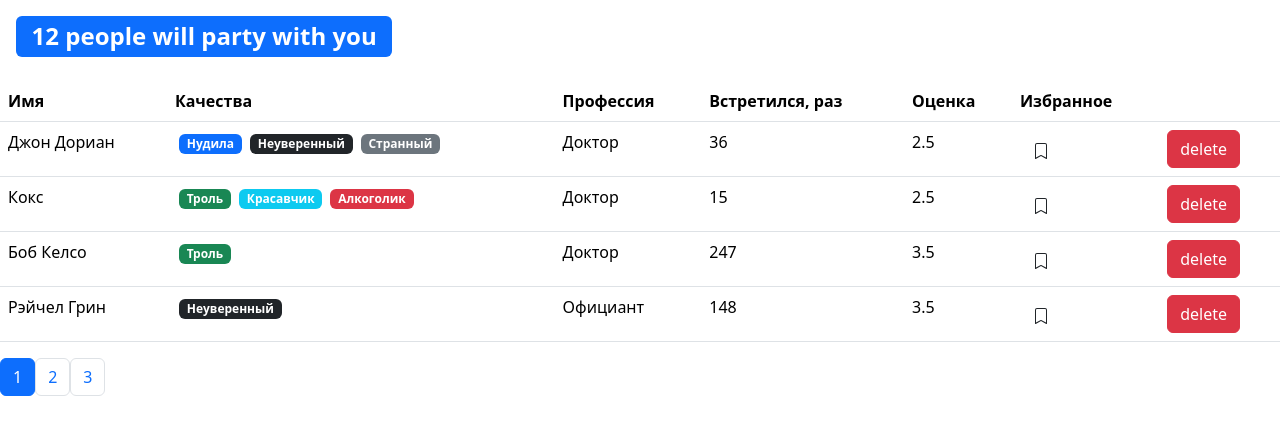
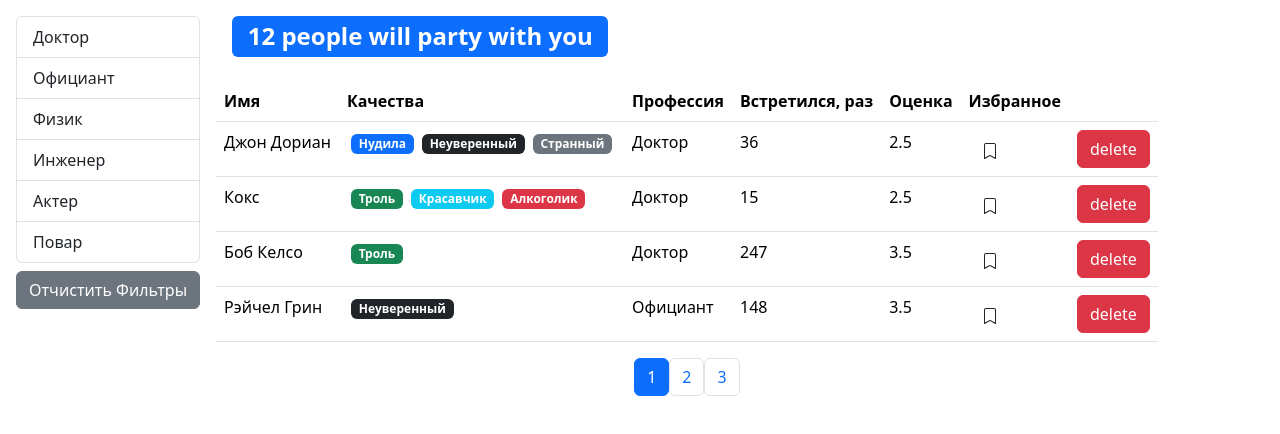
Before and after one commit to AlexCapon/Course-project, a React (Create React App) app: page / in a window 1280 px wide. Shown: the top 434 px of the page. Built offline with nearby package versions, Linux system fonts and the light colour scheme.

Commit message:
Filtering and code refactoring 1. Added filtering by profession feature. 2. Code refactored to stay in logical way.

```diff
--- a/src/App.jsx
+++ b/src/App.jsx
@@ -1,18 +1,23 @@
-/* eslint-disable react/jsx-no-bind */
-/* eslint-disable no-param-reassign */
+/* eslint-disable react/jsx-no-useless-fragment */
 /* eslint-disable no-underscore-dangle */
-import React, { useState } from 'react';
+import React, { useState, useEffect } from 'react';
 import api from './api';
 
 import Users from './components/users';
 import SearchStatus from './components/searchStatus';
-// import User from "./components/user";
 
 export default function App() {
-  const [users, setUser] = useState(api.users.fetchAll());
+  const [users, setUsers] = useState(api.users.fetchAll());
+  useEffect(() => {
+    users.then((data) => setUsers(data));
+  }, []);
   // Обрабатываем удаление
   function handleDelete(userId) {
-    setUser((prevState) => prevState.filter((user) => user._id !== userId));
+    setUsers((prevState) => {
+      const usersAD = prevState.filter((user) => user._id !== userId);
+      console.log('usersAD', usersAD);
+      return usersAD;
+    });
   }
   // Обрабатываем букмарк
   function handleBookmark(userId) {
@@ -22,13 +27,12 @@ export default function App() {
       }
       return user;
     });
-    setUser(updatedUsers);
+    setUsers(updatedUsers);
   }
 
   if (users.length === 0) return <SearchStatus number={users.length} />;
   return (
     <>
-      <SearchStatus number={users.length} />
       <Users onDelete={handleDelete} onBookmark={handleBookmark} users={users} />
     </>
   );
--- /dev/null
+++ b/src/api/fake.api/professions.api.js
@@ -0,0 +1,25 @@
+export const professionsObject = {
+  doctor: { _id: '67rdca3eeb7f6fgeed471818', name: 'Доктор' },
+  waiter: { _id: '67rdca3eeb7f6fgeed471820', name: 'Официант' },
+  physics: { _id: '67rdca3eeb7f6fgeed471814', name: 'Физик' },
+  engineer: { _id: '67rdca3eeb7f6fgeed471822', name: 'Инженер' },
+  actor: { _id: '67rdca3eeb7f6fgeed471824', name: 'Актер' },
+  cook: { _id: '67rdca3eeb7f6fgeed471829', name: 'Повар' },
+};
+export const professions = [
+  { _id: '67rdca3eeb7f6fgeed471818', name: 'Доктор' },
+  { _id: '67rdca3eeb7f6fgeed471820', name: 'Официант' },
+  { _id: '67rdca3eeb7f6fgeed471814', name: 'Физик' },
+  { _id: '67rdca3eeb7f6fgeed471822', name: 'Инженер' },
+  { _id: '67rdca3eeb7f6fgeed471824', name: 'Актер' },
+  { _id: '67rdca3eeb7f6fgeed471829', name: 'Повар' },
+];
+const fetchAll = () => new Promise((resolve) => {
+  window.setTimeout(() => {
+    resolve(professions);
+  }, 2000);
+});
+
+export default {
+  fetchAll,
+};
--- a/src/api/fake.api/user.api.js
+++ b/src/api/fake.api/user.api.js
@@ -1,20 +1,36 @@
-/* eslint-disable import/prefer-default-export */
-const professions = {
-  doctor: { _id: '67rdca3eeb7f6fgeed471818', name: 'Доктор' },
-  waiter: { _id: '67rdca3eeb7f6fgeed471820', name: 'Официант' },
-  physics: { _id: '67rdca3eeb7f6fgeed471814', name: 'Физик' },
-  engineer: { _id: '67rdca3eeb7f6fgeed471822', name: 'Инженер' },
-  actor: { _id: '67rdca3eeb7f6fgeed471824', name: 'Актер' },
-  cook: { _id: '67rdca3eeb7f6fgeed471829', name: 'Повар' },
-};
+import { professionsObject as professions } from './professions.api';
+
 const qualities = {
-  tedious: { _id: '67rdca3eeb7f6fgeed471198', name: 'Нудила', color: 'primary' },
-  strange: { _id: '67rdca3eeb7f6fgeed471100', name: 'Странный', color: 'secondary' },
-  buller: { _id: '67rdca3eeb7f6fgeed4711012', name: 'Троль', color: 'success' },
-  alcoholic: { _id: '67rdca3eeb7f6fgeed471101', name: 'Алкоголик', color: 'danger' },
-  handsome: { _id: '67rdca3eeb7f6fgeed471102', name: 'Красавчик', color: 'info' },
-  uncertain: { _id: '67rdca3eeb7f6fgeed471103', name: 'Неуверенный', color: 'dark' },
-
+  tedious: {
+    _id: '67rdca3eeb7f6fgeed471198',
+    name: 'Нудила',
+    color: 'primary',
+  },
+  strange: {
+    _id: '67rdca3eeb7f6fgeed471100',
+    name: 'Странный',
+    color: 'secondary',
+  },
+  buller: {
+    _id: '67rdca3eeb7f6fgeed4711012',
+    name: 'Троль',
+    color: 'success',
+  },
+  alcoholic: {
+    _id: '67rdca3eeb7f6fgeed471101',
+    name: 'Алкоголик',
+    color: 'danger',
+  },
+  handsome: {
+    _id: '67rdca3eeb7f6fgeed471102',
+    name: 'Красавчик',
+    color: 'info',
+  },
+  uncertain: {
+    _id: '67rdca3eeb7f6fgeed471103',
+    name: 'Неуверенный',
+    color: 'dark',
+  },
 };
 
 const users = [
@@ -127,6 +143,13 @@ const users = [
     bookmark: false,
   },
 ];
-export function fetchAll() {
-  return users;
-}
+
+const fetchAll = () => new Promise((resolve) => {
+  window.setTimeout(() => {
+    resolve(users);
+  }, 2000);
+});
+
+export default {
+  fetchAll,
+};
--- a/src/api/index.js
+++ b/src/api/index.js
@@ -1,6 +1,8 @@
-import * as users from './fake.api/user.api';
+import users from './fake.api/user.api';
+import { professions } from './fake.api/professions.api';
 
 const API = {
   users,
+  professions,
 };
 export default API;
--- a/src/components/bookmark.jsx
+++ b/src/components/bookmark.jsx
@@ -1,4 +1,3 @@
-/* eslint-disable no-underscore-dangle */
 import React from 'react';
 import PropTypes from 'prop-types';
 
--- /dev/null
+++ b/src/components/groupList.jsx
@@ -0,0 +1,48 @@
+/* eslint-disable react/forbid-prop-types */
+/* eslint-disable jsx-a11y/no-noninteractive-element-to-interactive-role */
+/* eslint-disable jsx-a11y/no-noninteractive-element-interactions */
+/* eslint-disable jsx-a11y/click-events-have-key-events */
+/* eslint-disable no-console */
+/* eslint-disable no-underscore-dangle */
+import React from 'react';
+import PropTypes from 'prop-types';
+
+function GroupList({
+  items,
+  valueProperty,
+  contentProperty,
+  onItemSelect,
+  selectedItem,
+}) {
+  return (
+    // <select name="Загрузка...">
+    // eslint-disable-next-line max-len
+    //   {Object.values(items).map((item) => <option values={item[contentProperty]} className="list-group-item" onClick={() => { console.log('you clicked on', item); }} key={`${item[valueProperty]}`}>{item[contentProperty]}</option>)}
+    // </select>
+    <ul className="list-group">
+      {Object.values(items).map((item) => (
+        <li
+          className={`list-group-item${item === selectedItem ? ' active' : ''}`}
+          role="button"
+          onClick={() => onItemSelect(item)}
+          key={item[valueProperty]}
+        >
+          {item[contentProperty]}
+        </li>
+      ))}
+    </ul>
+  );
+}
+GroupList.defaultProps = {
+  valueProperty: '_id',
+  contentProperty: 'name',
+};
+GroupList.propTypes = {
+  items: PropTypes.oneOfType([PropTypes.array, PropTypes.object]).isRequired,
+  valueProperty: PropTypes.string,
+  contentProperty: PropTypes.string,
+  onItemSelect: PropTypes.func.isRequired,
+  selectedItem: PropTypes.object.isRequired,
+};
+
+export default GroupList;
--- a/src/components/pagination.jsx
+++ b/src/components/pagination.jsx
@@ -1,16 +1,16 @@
-/* eslint-disable jsx-a11y/anchor-is-valid */
-/* eslint-disable jsx-a11y/click-events-have-key-events */
-/* eslint-disable jsx-a11y/no-static-element-interactions */
-/* eslint-disable react/prop-types */
-/* eslint-disable no-unused-vars */
 import React from 'react';
 import _ from 'lodash';
+import PropTypes from 'prop-types';
 
 export default function Pagination({
-  itemCount, pageSize, onPageChange, currentPage,
+  itemCount,
+  pageSize,
+  onPageChange,
+  currentPage,
 }) {
   const numberOfPages = [];
-  for (let i = 0; i < itemCount; i += pageSize) numberOfPages.push(numberOfPages.length + 1);
+  for (let i = 0; i < itemCount; i += pageSize) { numberOfPages.push(numberOfPages.length + 1); }
+  // Исправить баг с удалением пользователей на последней странице.Вписать в условие возврат на 1-ю.
   if (numberOfPages.length <= 1) return null;
   return (
     <nav>
@@ -19,7 +19,14 @@ export default function Pagination({
           const classOfPage = page === currentPage ? ' active' : '';
           return (
             <li className={`page-page${classOfPage}`} key={`page_${page}`}>
-              <a className="page-link btn" onClick={() => onPageChange(page)}>{page}</a>
+              <button
+                className="page-link btn"
+                type="button"
+                onClick={() => onPageChange(page)}
+                tabIndex={0}
+              >
+                {page}
+              </button>
             </li>
           );
         })}
@@ -27,3 +34,9 @@ export default function Pagination({
     </nav>
   );
 }
+Pagination.propTypes = {
+  itemCount: PropTypes.number.isRequired,
+  pageSize: PropTypes.number.isRequired,
+  currentPage: PropTypes.number.isRequired,
+  onPageChange: PropTypes.func.isRequired,
+};
--- a/src/components/user.jsx
+++ b/src/components/user.jsx
@@ -1,5 +1,4 @@
 /* eslint-disable react/jsx-props-no-spreading */
-/* eslint-disable no-underscore-dangle */
 import React from 'react';
 // Компоненты
 import Qualities from './qualities';
@@ -9,6 +8,7 @@ export default function User(user) {
   const {
     _id, name, profession, completedMeetings, rate, onDelete,
   } = user;
+  // console.log('user', user);
   return (
     <tr id={_id} key={`${_id}2`}>
       <td>{name}</td>
--- a/src/components/users.jsx
+++ b/src/components/users.jsx
@@ -1,28 +1,80 @@
-/* eslint-disable react/jsx-no-bind */
-/* eslint-disable react/jsx-props-no-spreading */
+/* eslint-disable jsx-a11y/no-noninteractive-element-to-interactive-role */
 /* eslint-disable no-underscore-dangle */
-/* eslint-disable jsx-a11y/control-has-associated-label */
-import React, { useState } from 'react';
+
+import React, { useState, useEffect } from 'react';
 import PropTypes from 'prop-types';
+import api from '../api';
 // Компоненты
+import SearchStatus from './searchStatus';
 import User from './user';
 import Pagination from './pagination';
+import GroupList from './groupList';
 // Утилиты
 import paginate from '../utils/paginate';
 
 export default function Users({ users, onDelete, onBookmark }) {
+  const [professions, setProfession] = useState();
+  const [currentPage, setCurrentPage] = useState(1);
+  const [selectedProfession, setSelectedProfession] = useState();
+  useEffect(() => setProfession(api.professions), []);
+  useEffect(() => {
+  }, [professions]);
   // Пагинация
-  const [currentPage, setCurrentPage] = useState(1);
-  const pageSize = 4;
-  const numberOfUsers = users.length;
+  const pageSize = 4; // Количество пользователей которое можно поместить на одну страницу
   function handlePageChange(pageIndex) {
     setCurrentPage(pageIndex);
   }
-  const usersOnPage = paginate(users, currentPage, pageSize);
+  // Фильтры
+  const filteredUsers = selectedProfession
+    ? users.filter((user) => user.profession.name === selectedProfession.name)
+    : users;
+  const usersOnPage = users[0] ? paginate(filteredUsers, currentPage, pageSize) : [];
+  const numberOfUsers = filteredUsers.length;
+  // Меняем страницу, если пользователь находиться на странице которой больше нет
+  useEffect(() => {
+    if (currentPage > Math.ceil(numberOfUsers / pageSize)) {
+      setCurrentPage(Math.ceil(numberOfUsers / pageSize));
+    }
+  }, [numberOfUsers]);
 
+  function onItemSelect(item) {
+    setSelectedProfession(item);
+  }
+
+  function clearFilter() {
+    setSelectedProfession(undefined);
+  }
   // Рендер
   return (
-    <>
+    <div className="d-flex">
+      {/* Фильтр профессий */}
+      {professions ? (
+        <div className="d-flex flex-column shrink-0 p-3">
+          <GroupList
+            selectedItem={selectedProfession}
+            items={professions}
+            onItemSelect={onItemSelect}
+          />
+          <button
+            className="btn btn-secondary mt-2"
+            type="button"
+            onClick={clearFilter}
+          >
+            Отчистить Фильтры
+          </button>
+        </div>
+      ) : (
+        <div className="d-flex flex-column shrink-0 p-4 m-4">
+          <ul className="list-group">
+            <span className="list-group-item">Загрузка...</span>
+          </ul>
+        </div>
+      )}
+      <div className="d-flex flex-column">
+        {/* Статус поиска */}
+        {users[0] ? (<SearchStatus number={numberOfUsers} />) : (<h2><span className="badge bg-warning m-3">Загрузка...</span></h2>)}
+        {/* Таблица пользователей */}
+        {users[0] ? (
           <table className="table">
             <thead>
               <tr>
@@ -32,7 +84,7 @@ export default function Users({ users, onDelete, onBookmark }) {
                 <th scope="col">Встретился, раз</th>
                 <th scope="col">Оценка</th>
                 <th scope="col">Избранное</th>
-            <th scope="col" />
+                <th scope="col" label="empty" />
               </tr>
             </thead>
             <tbody>
@@ -47,18 +99,25 @@ export default function Users({ users, onDelete, onBookmark }) {
               ))}
             </tbody>
           </table>
+        ) : (
+          <h2> </h2>
+        )}
+        {/* Страницы  */}
+        <div className="d-flex justify-content-center">
           <Pagination
             currentPage={currentPage}
             itemCount={numberOfUsers}
             pageSize={pageSize}
             onPageChange={handlePageChange}
           />
-    </>
+        </div>
+      </div>
+    </div>
   );
 }
 Users.propTypes = {
   // eslint-disable-next-line react/forbid-prop-types
-  users: PropTypes.array.isRequired,
+  users: PropTypes.oneOfType([PropTypes.array, PropTypes.object]).isRequired,
   onDelete: PropTypes.func.isRequired,
   onBookmark: PropTypes.func.isRequired,
 };
```
Also changed, not shown: .eslintrc.js. Lines whose indentation alone changed are shown as unchanged.
